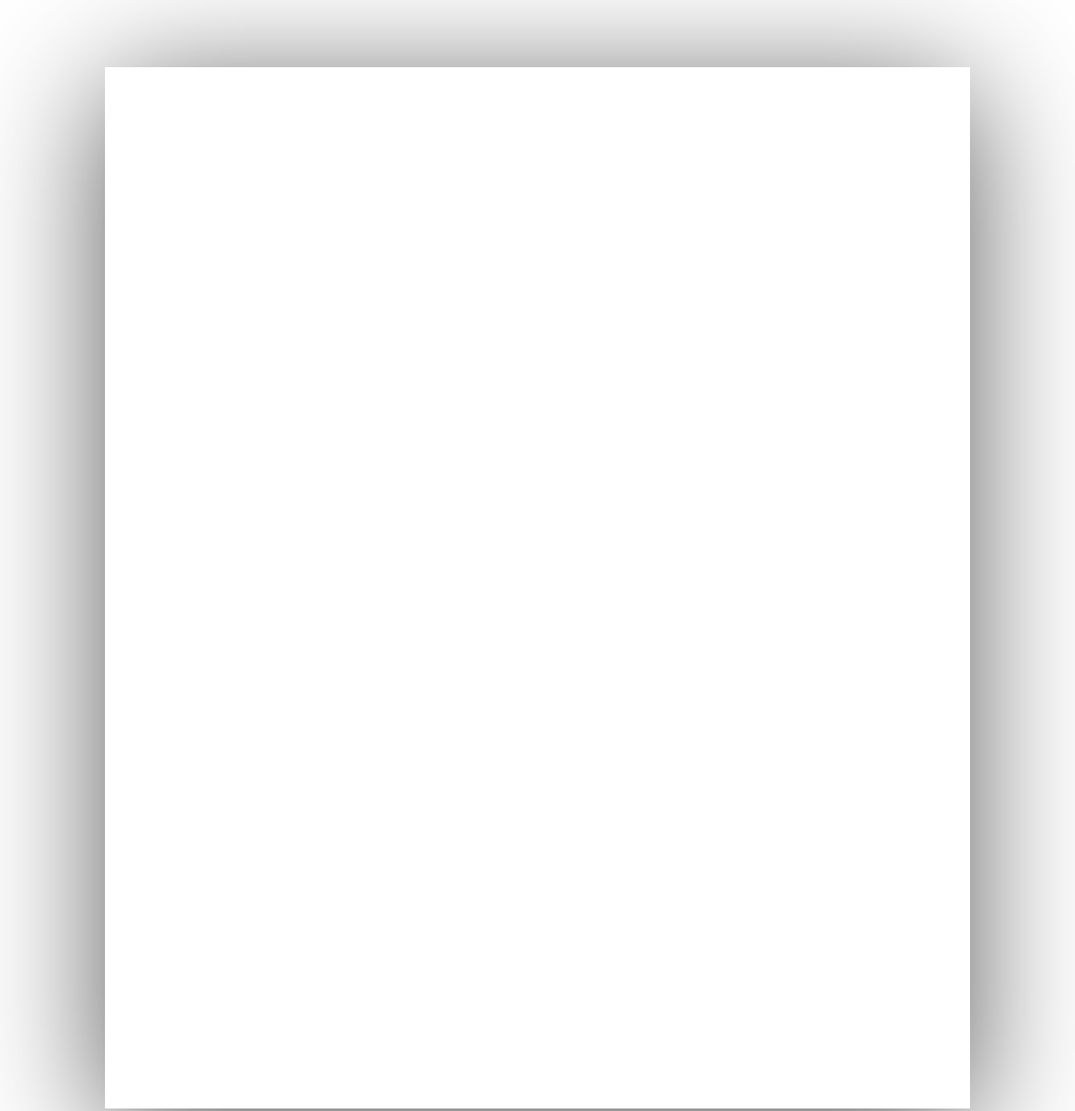
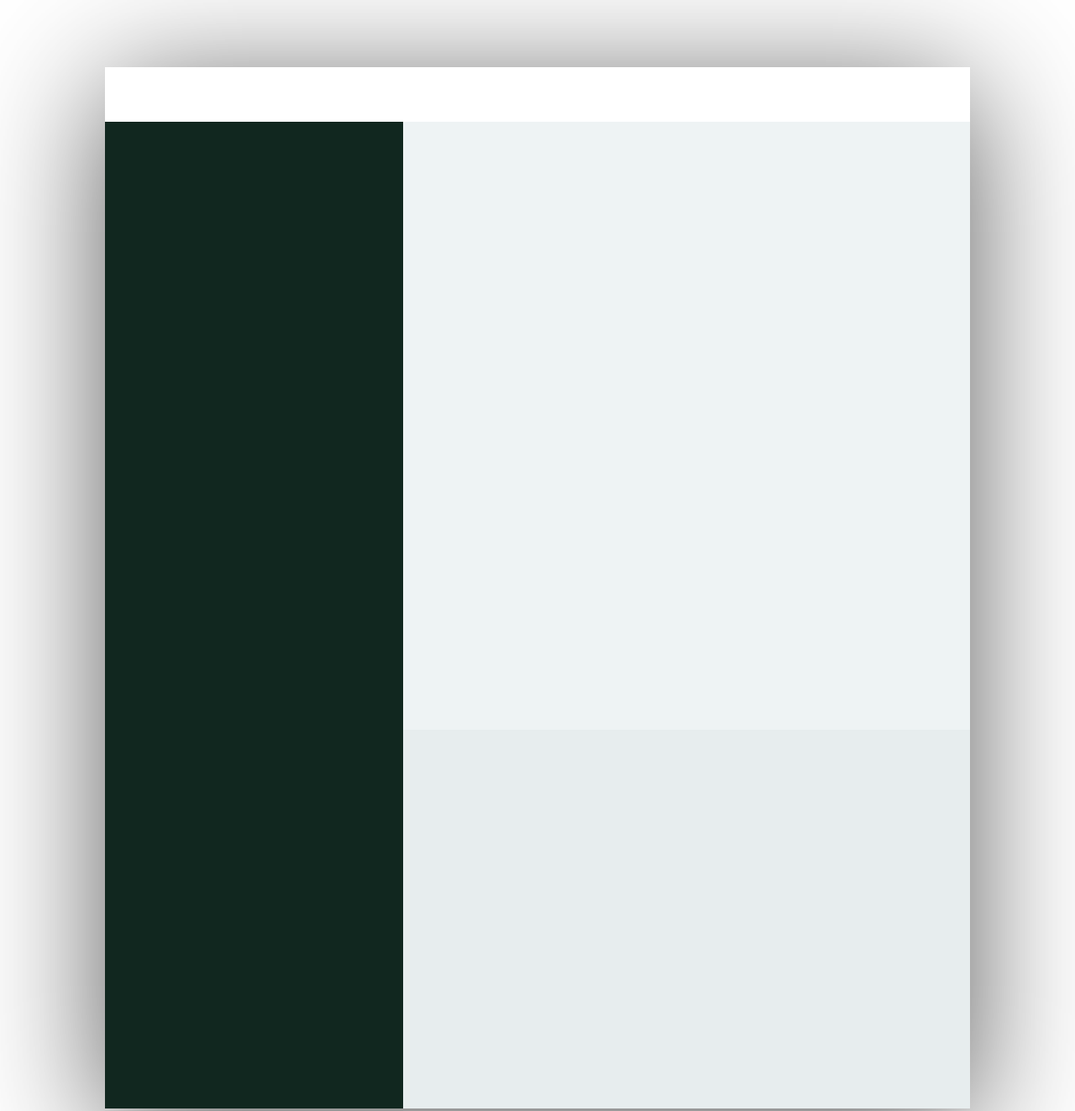
Before and after one commit to aminetiouk/BetterPhotos, a plain HTML site: page index.html in a window 1280 px wide. Shown: the top 1323 px of the page at 84% size. Drawn offline with Linux system fonts and the light colour scheme.

Commit message:
feat: styled grid layout

```diff
--- a/style.css
+++ b/style.css
@@ -27,4 +27,35 @@
   background-color: #fff;
   box-shadow: 0 25px 150px rgba(0, 0, 0, .65);
   margin: 80px 0;
+
+  display: grid;
+  grid-template-columns: 355px 1fr;
+  grid-template-rows: 65px 724px 1fr
 }
+
+/* STYLES */
+.header {
+  grid-column: 1 / 3;
+  grid-row: 1 / 2;
+}
+
+.sidebar {
+  background-color: #11271F;
+
+  grid-column: 1 / 2;
+  grid-row: 2 / 4;
+}
+
+.gallery {
+  background-color: #EEF3F4;
+
+  grid-column: 2 / 3;
+  grid-row: 2 / 3;
+}
+
+.steps {
+  background-color: #E7EDEE;
+
+  grid-column: 2 / 3;
+  grid-row: 3 / 4;
+}
```
